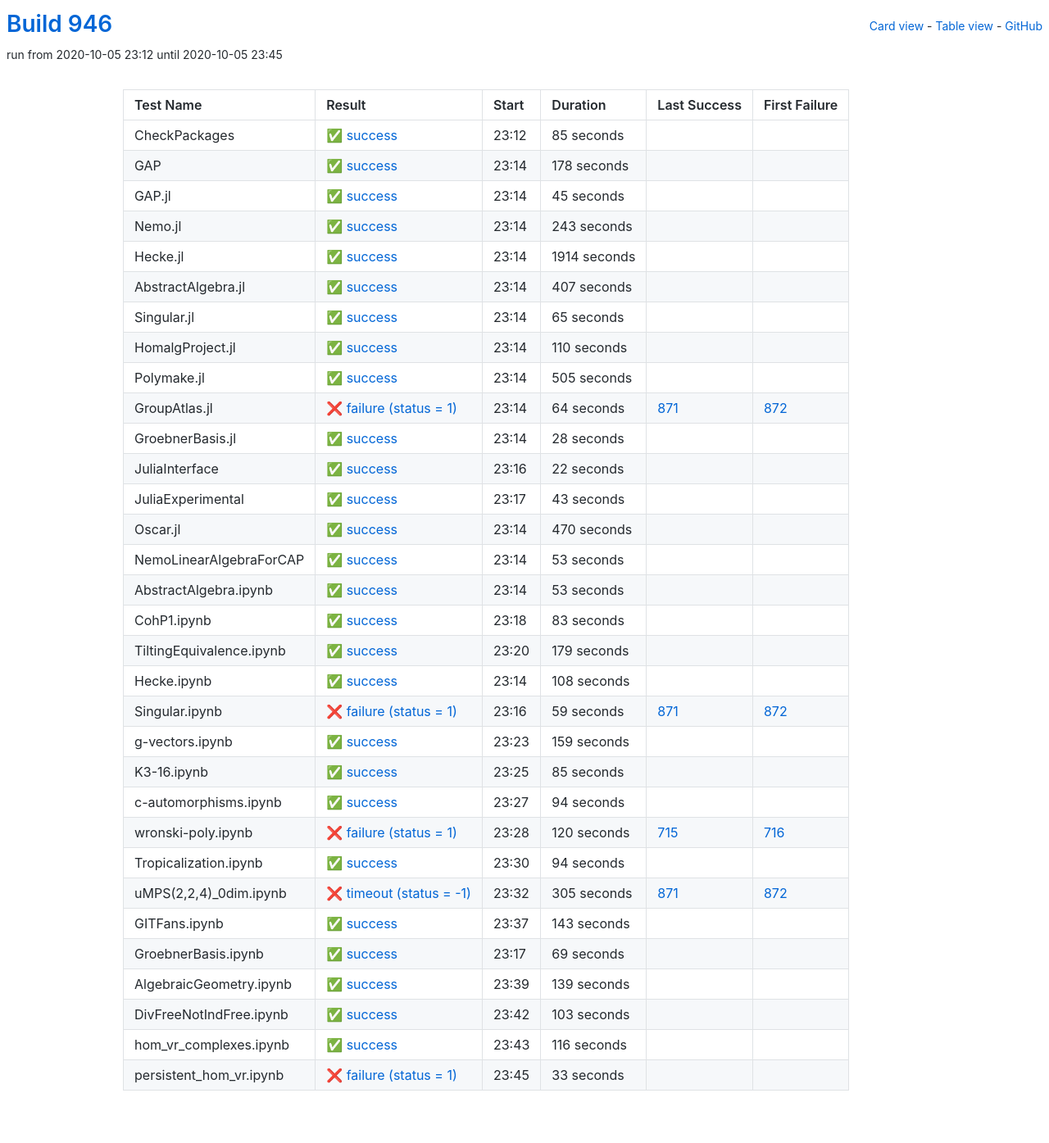
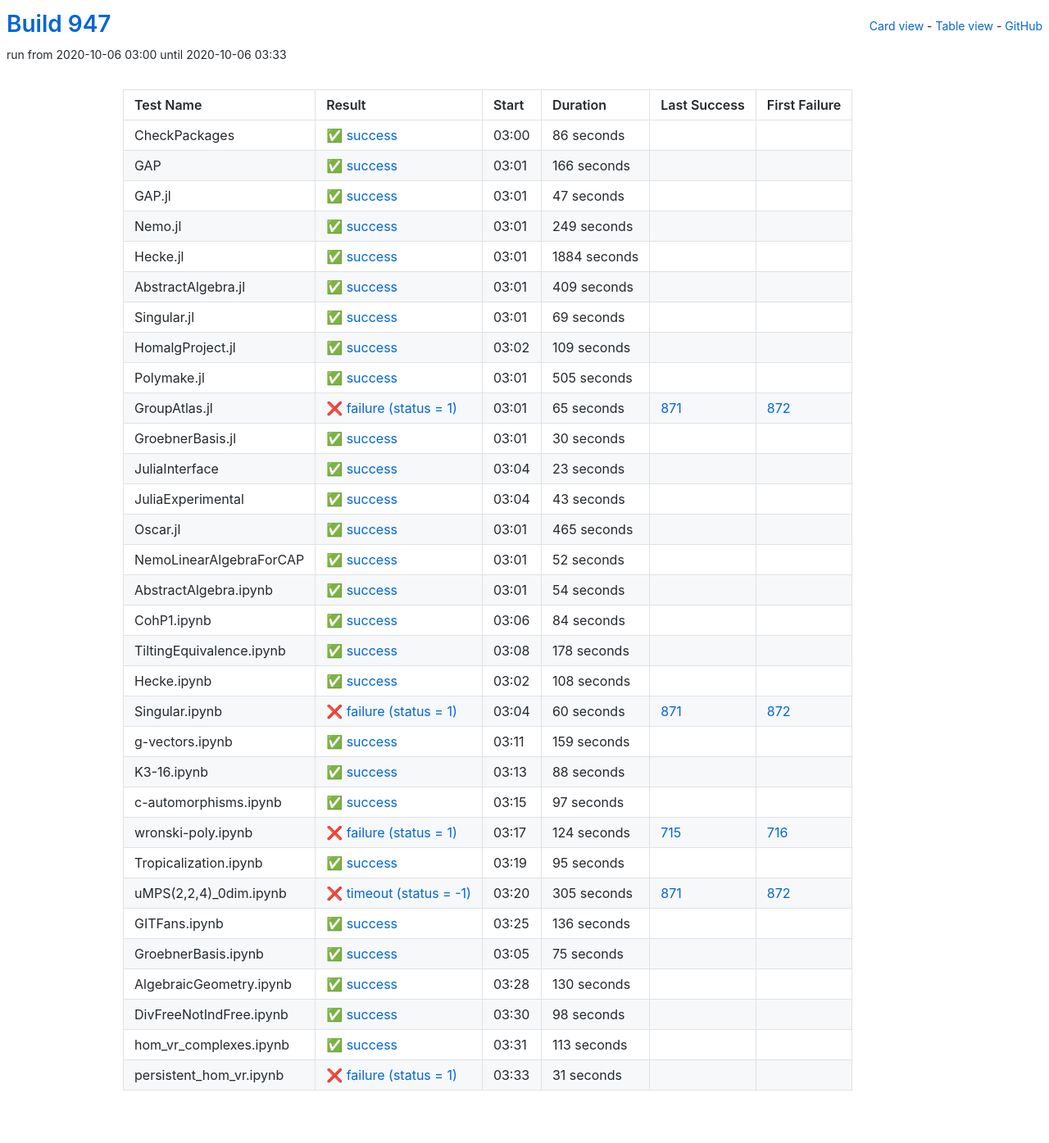
Before and after one commit to oscar-system/oscar-ci-status-stable, a Jekyll site: the page built from table.html, in a window 1280 px wide. Shown: the whole page at 82% size. Built offline with Jekyll 4.4.1, drawn with Linux system fonts in a browser that asks for light colours.

Commit message:
Build #947

```diff
--- a/_data/ci.yml
+++ b/_data/ci.yml
@@ -1,6 +1,6 @@
 ---
-build: 946
-build_url: https://oscarci.mathematik.uni-kl.de/job/oscar-stable/946/
+build: 947
+build_url: https://oscarci.mathematik.uni-kl.de/job/oscar-stable/947/
 job: oscar-stable
 organization: oscar-system
 repo: oscar-ci-status-stable
@@ -8,104 +8,104 @@ repourl: https://github.com/oscar-system/oscar-ci-status-stable
 tests:
 - name: CheckPackages
   id: checkpackages
-  log: https://oscarci.mathematik.uni-kl.de/job/oscar-stable/946/artifact/logs/build-946/CheckPackages.log
-  start: 2020-10-05 23:12
+  log: https://oscarci.mathematik.uni-kl.de/job/oscar-stable/947/artifact/logs/build-947/CheckPackages.log
+  start: 2020-10-06 03:00
   success: true
   exitcode: 0
   status: success
-  duration: 85
+  duration: 86
   last_success: false
   last_success_url:
   first_failure: false
   first_failure_url:
 - name: GAP
   id: gap
-  log: https://oscarci.mathematik.uni-kl.de/job/oscar-stable/946/artifact/logs/build-946/GAP.log
-  start: 2020-10-05 23:14
+  log: https://oscarci.mathematik.uni-kl.de/job/oscar-stable/947/artifact/logs/build-947/GAP.log
+  start: 2020-10-06 03:01
   success: true
   exitcode: 0
   status: success
-  duration: 178
+  duration: 166
   last_success: false
   last_success_url:
   first_failure: false
   first_failure_url:
 - name: GAP.jl
   id: gap-jl
-  log: https://oscarci.mathematik.uni-kl.de/job/oscar-stable/946/artifact/logs/build-946/GAP.jl.log
-  start: 2020-10-05 23:14
+  log: https://oscarci.mathematik.uni-kl.de/job/oscar-stable/947/artifact/logs/build-947/GAP.jl.log
+  start: 2020-10-06 03:01
   success: true
   exitcode: 0
   status: success
-  duration: 45
+  duration: 47
   last_success: false
   last_success_url:
   first_failure: false
   first_failure_url:
 - name: Nemo.jl
   id: nemo-jl
-  log: https://oscarci.mathematik.uni-kl.de/job/oscar-stable/946/artifact/logs/build-946/Nemo.jl.log
-  start: 2020-10-05 23:14
+  log: https://oscarci.mathematik.uni-kl.de/job/oscar-stable/947/artifact/logs/build-947/Nemo.jl.log
+  start: 2020-10-06 03:01
   success: true
   exitcode: 0
   status: success
-  duration: 243
+  duration: 249
   last_success: false
   last_success_url:
   first_failure: false
   first_failure_url:
 - name: Hecke.jl
   id: hecke-jl
-  log: https://oscarci.mathematik.uni-kl.de/job/oscar-stable/946/artifact/logs/build-946/Hecke.jl.log
-  start: 2020-10-05 23:14
+  log: https://oscarci.mathematik.uni-kl.de/job/oscar-stable/947/artifact/logs/build-947/Hecke.jl.log
+  start: 2020-10-06 03:01
   success: true
   exitcode: 0
   status: success
-  duration: 1914
+  duration: 1884
   last_success: false
   last_success_url:
   first_failure: false
   first_failure_url:
 - name: AbstractAlgebra.jl
   id: abstractalgebra-jl
-  log: https://oscarci.mathematik.uni-kl.de/job/oscar-stable/946/artifact/logs/build-946/AbstractAlgebra.jl.log
-  start: 2020-10-05 23:14
+  log: https://oscarci.mathematik.uni-kl.de/job/oscar-stable/947/artifact/logs/build-947/AbstractAlgebra.jl.log
+  start: 2020-10-06 03:01
   success: true
   exitcode: 0
   status: success
-  duration: 407
+  duration: 409
   last_success: false
   last_success_url:
   first_failure: false
   first_failure_url:
 - name: Singular.jl
   id: singular-jl
-  log: https://oscarci.mathematik.uni-kl.de/job/oscar-stable/946/artifact/logs/build-946/Singular.jl.log
-  start: 2020-10-05 23:14
+  log: https://oscarci.mathematik.uni-kl.de/job/oscar-stable/947/artifact/logs/build-947/Singular.jl.log
+  start: 2020-10-06 03:01
   success: true
   exitcode: 0
   status: success
-  duration: 65
+  duration: 69
   last_success: false
   last_success_url:
   first_failure: false
   first_failure_url:
 - name: HomalgProject.jl
   id: homalgproject-jl
-  log: https://oscarci.mathematik.uni-kl.de/job/oscar-stable/946/artifact/logs/build-946/HomalgProject.jl.log
-  start: 2020-10-05 23:14
+  log: https://oscarci.mathematik.uni-kl.de/job/oscar-stable/947/artifact/logs/build-947/HomalgProject.jl.log
+  start: 2020-10-06 03:02
   success: true
   exitcode: 0
   status: success
-  duration: 110
+  duration: 109
   last_success: false
   last_success_url:
   first_failure: false
   first_failure_url:
 - name: Polymake.jl
   id: polymake-jl
-  log: https://oscarci.mathematik.uni-kl.de/job/oscar-stable/946/artifact/logs/build-946/Polymake.jl.log
-  start: 2020-10-05 23:14
+  log: https://oscarci.mathematik.uni-kl.de/job/oscar-stable/947/artifact/logs/build-947/Polymake.jl.log
+  start: 2020-10-06 03:01
   success: true
   exitcode: 0
   status: success
@@ -116,44 +116,44 @@ tests:
   first_failure_url:
 - name: GroupAtlas.jl
   id: groupatlas-jl
-  log: https://oscarci.mathematik.uni-kl.de/job/oscar-stable/946/artifact/logs/build-946/GroupAtlas.jl.log
-  start: 2020-10-05 23:14
+  log: https://oscarci.mathematik.uni-kl.de/job/oscar-stable/947/artifact/logs/build-947/GroupAtlas.jl.log
+  start: 2020-10-06 03:01
   success: false
   exitcode: 1
   status: failure
-  duration: 64
+  duration: 65
   last_success: 871
   last_success_url: https://oscarci.mathematik.uni-kl.de/job/oscar-stable/871/
   first_failure: 872
   first_failure_url: https://oscarci.mathematik.uni-kl.de/job/oscar-stable/872/
 - name: GroebnerBasis.jl
   id: groebnerbasis-jl
-  log: https://oscarci.mathematik.uni-kl.de/job/oscar-stable/946/artifact/logs/build-946/GroebnerBasis.jl.log
-  start: 2020-10-05 23:14
+  log: https://oscarci.mathematik.uni-kl.de/job/oscar-stable/947/artifact/logs/build-947/GroebnerBasis.jl.log
+  start: 2020-10-06 03:01
   success: true
   exitcode: 0
   status: success
-  duration: 28
+  duration: 30
   last_success: false
   last_success_url:
   first_failure: false
   first_failure_url:
 - name: JuliaInterface
   id: juliainterface
-  log: https://oscarci.mathematik.uni-kl.de/job/oscar-stable/946/artifact/logs/build-946/JuliaInterface.log
-  start: 2020-10-05 23:16
+  log: https://oscarci.mathematik.uni-kl.de/job/oscar-stable/947/artifact/logs/build-947/JuliaInterface.log
+  start: 2020-10-06 03:04
   success: true
   exitcode: 0
   status: success
-  duration: 22
+  duration: 23
   last_success: false
   last_success_url:
   first_failure: false
   first_failure_url:
 - name: JuliaExperimental
   id: juliaexperimental
-  log: https://oscarci.mathematik.uni-kl.de/job/oscar-stable/946/artifact/logs/build-946/JuliaExperimental.log
-  start: 2020-10-05 23:17
+  log: https://oscarci.mathematik.uni-kl.de/job/oscar-stable/947/artifact/logs/build-947/JuliaExperimental.log
+  start: 2020-10-06 03:04
   success: true
   exitcode: 0
   status: success
@@ -164,68 +164,68 @@ tests:
   first_failure_url:
 - name: Oscar.jl
   id: oscar-jl
-  log: https://oscarci.mathematik.uni-kl.de/job/oscar-stable/946/artifact/logs/build-946/Oscar.jl.log
-  start: 2020-10-05 23:14
+  log: https://oscarci.mathematik.uni-kl.de/job/oscar-stable/947/artifact/logs/build-947/Oscar.jl.log
+  start: 2020-10-06 03:01
   success: true
   exitcode: 0
   status: success
-  duration: 470
+  duration: 465
   last_success: false
   last_success_url:
   first_failure: false
   first_failure_url:
 - name: NemoLinearAlgebraForCAP
   id: nemolinearalgebraforcap
-  log: https://oscarci.mathematik.uni-kl.de/job/oscar-stable/946/artifact/logs/build-946/NemoLinearAlgebraForCAP.log
-  start: 2020-10-05 23:14
+  log: https://oscarci.mathematik.uni-kl.de/job/oscar-stable/947/artifact/logs/build-947/NemoLinearAlgebraForCAP.log
+  start: 2020-10-06 03:01
   success: true
   exitcode: 0
   status: success
-  duration: 53
+  duration: 52
   last_success: false
   last_success_url:
   first_failure: false
   first_failure_url:
 - name: AbstractAlgebra.ipynb
   id: abstractalgebra-ipynb
-  log: https://oscarci.mathematik.uni-kl.de/job/oscar-stable/946/artifact/logs/build-946/AbstractAlgebra.ipynb.log
-  start: 2020-10-05 23:14
+  log: https://oscarci.mathematik.uni-kl.de/job/oscar-stable/947/artifact/logs/build-947/AbstractAlgebra.ipynb.log
+  start: 2020-10-06 03:01
   success: true
   exitcode: 0
   status: success
-  duration: 53
+  duration: 54
   last_success: false
   last_success_url:
   first_failure: false
   first_failure_url:
 - name: CohP1.ipynb
   id: cohp1-ipynb
-  log: https://oscarci.mathematik.uni-kl.de/job/oscar-stable/946/artifact/logs/build-946/CohP1.ipynb.log
-  start: 2020-10-05 23:18
+  log: https://oscarci.mathematik.uni-kl.de/job/oscar-stable/947/artifact/logs/build-947/CohP1.ipynb.log
+  start: 2020-10-06 03:06
   success: true
   exitcode: 0
   status: success
-  duration: 83
+  duration: 84
   last_success: false
   last_success_url:
   first_failure: false
   first_failure_url:
 - name: TiltingEquivalence.ipynb
   id: tiltingequivalence-ipynb
-  log: https://oscarci.mathematik.uni-kl.de/job/oscar-stable/946/artifact/logs/build-946/TiltingEquivalence.ipynb.log
-  start: 2020-10-05 23:20
+  log: https://oscarci.mathematik.uni-kl.de/job/oscar-stable/947/artifact/logs/build-947/TiltingEquivalence.ipynb.log
+  start: 2020-10-06 03:08
   success: true
   exitcode: 0
   status: success
-  duration: 179
+  duration: 178
   last_success: false
   last_success_url:
   first_failure: false
   first_failure_url:
 - name: Hecke.ipynb
   id: hecke-ipynb
-  log: https://oscarci.mathematik.uni-kl.de/job/oscar-stable/946/artifact/logs/build-946/Hecke.ipynb.log
-  start: 2020-10-05 23:14
+  log: https://oscarci.mathematik.uni-kl.de/job/oscar-stable/947/artifact/logs/build-947/Hecke.ipynb.log
+  start: 2020-10-06 03:02
   success: true
   exitcode: 0
   status: success
@@ -236,20 +236,20 @@ tests:
   first_failure_url:
 - name: Singular.ipynb
   id: singular-ipynb
-  log: https://oscarci.mathematik.uni-kl.de/job/oscar-stable/946/artifact/logs/build-946/Singular.ipynb.log
-  start: 2020-10-05 23:16
+  log: https://oscarci.mathematik.uni-kl.de/job/oscar-stable/947/artifact/logs/build-947/Singular.ipynb.log
+  start: 2020-10-06 03:04
   success: false
   exitcode: 1
   status: failure
-  duration: 59
+  duration: 60
   last_success: 871
   last_success_url: https://oscarci.mathematik.uni-kl.de/job/oscar-stable/871/
   first_failure: 872
   first_failure_url: https://oscarci.mathematik.uni-kl.de/job/oscar-stable/872/
 - name: g-vectors.ipynb
   id: g-vectors-ipynb
-  log: https://oscarci.mathematik.uni-kl.de/job/oscar-stable/946/artifact/logs/build-946/g-vectors.ipynb.log
-  start: 2020-10-05 23:23
+  log: https://oscarci.mathematik.uni-kl.de/job/oscar-stable/947/artifact/logs/build-947/g-vectors.ipynb.log
+  start: 2020-10-06 03:11
   success: true
   exitcode: 0
   status: success
@@ -260,56 +260,56 @@ tests:
   first_failure_url:
 - name: K3-16.ipynb
   id: k3-16-ipynb
-  log: https://oscarci.mathematik.uni-kl.de/job/oscar-stable/946/artifact/logs/build-946/K3-16.ipynb.log
-  start: 2020-10-05 23:25
+  log: https://oscarci.mathematik.uni-kl.de/job/oscar-stable/947/artifact/logs/build-947/K3-16.ipynb.log
+  start: 2020-10-06 03:13
   success: true
   exitcode: 0
   status: success
-  duration: 85
+  duration: 88
   last_success: false
   last_success_url:
   first_failure: false
   first_failure_url:
 - name: c-automorphisms.ipynb
   id: c-automorphisms-ipynb
-  log: https://oscarci.mathematik.uni-kl.de/job/oscar-stable/946/artifact/logs/build-946/c-automorphisms.ipynb.log
-  start: 2020-10-05 23:27
+  log: https://oscarci.mathematik.uni-kl.de/job/oscar-stable/947/artifact/logs/build-947/c-automorphisms.ipynb.log
+  start: 2020-10-06 03:15
   success: true
   exitcode: 0
   status: success
-  duration: 94
+  duration: 97
   last_success: false
   last_success_url:
   first_failure: false
   first_failure_url:
 - name: wronski-poly.ipynb
   id: wronski-poly-ipynb
-  log: https://oscarci.mathematik.uni-kl.de/job/oscar-stable/946/artifact/logs/build-946/wronski-poly.ipynb.log
-  start: 2020-10-05 23:28
+  log: https://oscarci.mathematik.uni-kl.de/job/oscar-stable/947/artifact/logs/build-947/wronski-poly.ipynb.log
+  start: 2020-10-06 03:17
   success: false
   exitcode: 1
   status: failure
-  duration: 120
+  duration: 124
   last_success: 715
   last_success_url: https://oscarci.mathematik.uni-kl.de/job/oscar-stable/715/
   first_failure: 716
   first_failure_url: https://oscarci.mathematik.uni-kl.de/job/oscar-stable/716/
 - name: Tropicalization.ipynb
   id: tropicalization-ipynb
-  log: https://oscarci.mathematik.uni-kl.de/job/oscar-stable/946/artifact/logs/build-946/Tropicalization.ipynb.log
-  start: 2020-10-05 23:30
+  log: https://oscarci.mathematik.uni-kl.de/job/oscar-stable/947/artifact/logs/build-947/Tropicalization.ipynb.log
+  start: 2020-10-06 03:19
   success: true
   exitcode: 0
   status: success
-  duration: 94
+  duration: 95
   last_success: false
   last_success_url:
   first_failure: false
   first_failure_url:
 - name: uMPS(2,2,4)_0dim.ipynb
   id: umps-2-2-4-0dim-ipynb
-  log: https://oscarci.mathematik.uni-kl.de/job/oscar-stable/946/artifact/logs/build-946/uMPS-2-2-4-_0dim.ipynb.log
-  start: 2020-10-05 23:32
+  log: https://oscarci.mathematik.uni-kl.de/job/oscar-stable/947/artifact/logs/build-947/uMPS-2-2-4-_0dim.ipynb.log
+  start: 2020-10-06 03:20
   success: false
   exitcode: -1
   status: timeout
@@ -320,72 +320,72 @@ tests:
   first_failure_url: https://oscarci.mathematik.uni-kl.de/job/oscar-stable/872/
 - name: GITFans.ipynb
   id: gitfans-ipynb
-  log: https://oscarci.mathematik.uni-kl.de/job/oscar-stable/946/artifact/logs/build-946/GITFans.ipynb.log
-  start: 2020-10-05 23:37
+  log: https://oscarci.mathematik.uni-kl.de/job/oscar-stable/947/artifact/logs/build-947/GITFans.ipynb.log
+  start: 2020-10-06 03:25
   success: true
   exitcode: 0
   status: success
-  duration: 143
+  duration: 136
   last_success: false
   last_success_url:
   first_failure: false
   first_failure_url:
 - name: GroebnerBasis.ipynb
   id: groebnerbasis-ipynb
-  log: https://oscarci.mathematik.uni-kl.de/job/oscar-stable/946/artifact/logs/build-946/GroebnerBasis.ipynb.log
-  start: 2020-10-05 23:17
+  log: https://oscarci.mathematik.uni-kl.de/job/oscar-stable/947/artifact/logs/build-947/GroebnerBasis.ipynb.log
+  start: 2020-10-06 03:05
   success: true
   exitcode: 0
   status: success
-  duration: 69
+  duration: 75
   last_success: false
   last_success_url:
   first_failure: false
   first_failure_url:
 - name: AlgebraicGeometry.ipynb
   id: algebraicgeometry-ipynb
-  log: https://oscarci.mathematik.uni-kl.de/job/oscar-stable/946/artifact/logs/build-946/AlgebraicGeometry.ipynb.log
-  start: 2020-10-05 23:39
+  log: https://oscarci.mathematik.uni-kl.de/job/oscar-stable/947/artifact/logs/build-947/AlgebraicGeometry.ipynb.log
+  start: 2020-10-06 03:28
   success: true
   exitcode: 0
   status: success
-  duration: 139
+  duration: 130
   last_success: false
   last_success_url:
   first_failure: false
   first_failure_url:
 - name: DivFreeNotIndFree.ipynb
   id: divfreenotindfree-ipynb
-  log: https://oscarci.mathematik.uni-kl.de/job/oscar-stable/946/artifact/logs/build-946/DivFreeNotIndFree.ipynb.log
-  start: 2020-10-05 23:42
+  log: https://oscarci.mathematik.uni-kl.de/job/oscar-stable/947/artifact/logs/build-947/DivFreeNotIndFree.ipynb.log
+  start: 2020-10-06 03:30
   success: true
   exitcode: 0
   status: success
-  duration: 103
+  duration: 98
   last_success: false
   last_success_url:
   first_failure: false
   first_failure_url:
 - name: hom_vr_complexes.ipynb
   id: hom-vr-complexes-ipynb
-  log: https://oscarci.mathematik.uni-kl.de/job/oscar-stable/946/artifact/logs/build-946/hom_vr_complexes.ipynb.log
-  start: 2020-10-05 23:43
+  log: https://oscarci.mathematik.uni-kl.de/job/oscar-stable/947/artifact/logs/build-947/hom_vr_complexes.ipynb.log
+  start: 2020-10-06 03:31
   success: true
   exitcode: 0
   status: success
-  duration: 116
+  duration: 113
   last_success: false
   last_success_url:
   first_failure: false
   first_failure_url:
 - name: persistent_hom_vr.ipynb
   id: persistent-hom-vr-ipynb
-  log: https://oscarci.mathematik.uni-kl.de/job/oscar-stable/946/artifact/logs/build-946/persistent_hom_vr.ipynb.log
-  start: 2020-10-05 23:45
+  log: https://oscarci.mathematik.uni-kl.de/job/oscar-stable/947/artifact/logs/build-947/persistent_hom_vr.ipynb.log
+  start: 2020-10-06 03:33
   success: false
   exitcode: 1
   status: failure
-  duration: 33
+  duration: 31
   last_success: false
   last_success_url:
   first_failure: false
```
Also changed, not shown: README.md.
